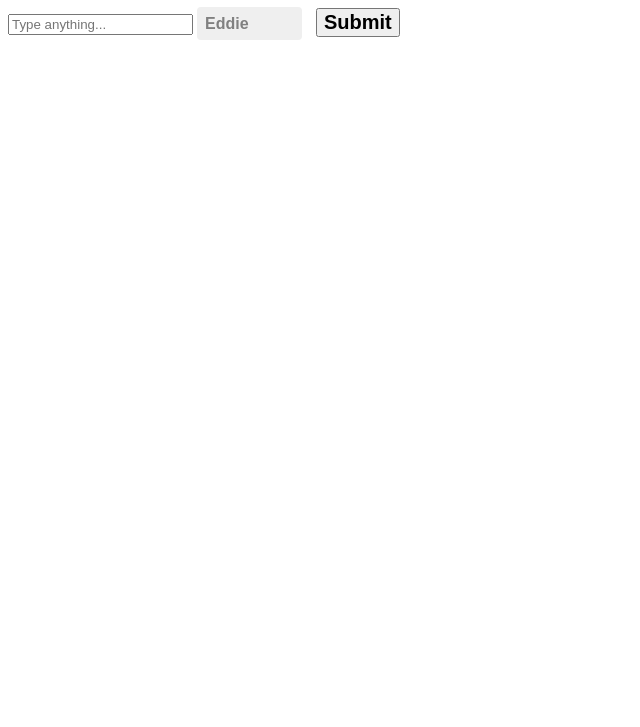
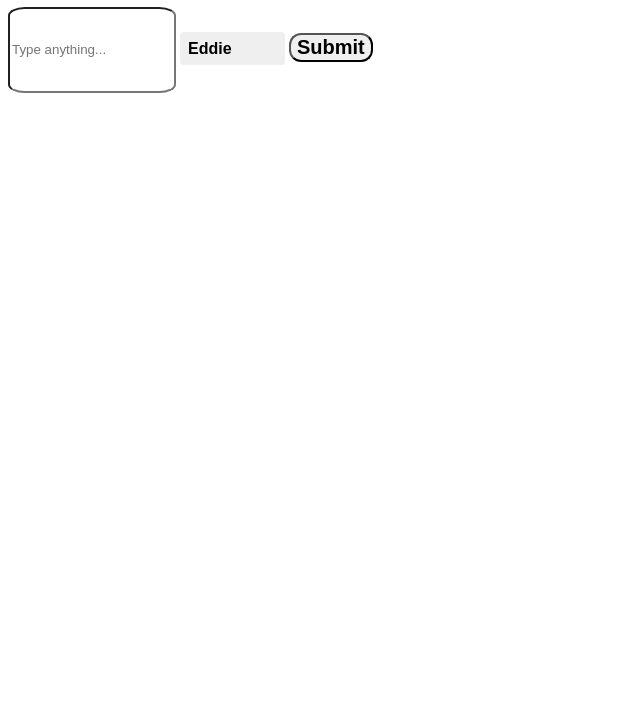
Before and after one commit to invictus-anic3tus/Eddie, a plain HTML site: page index.html in a window 1280 px wide. Shown: the part 73-800 px from the top of the page, without its empty margins (0-640 px from the left). Drawn offline with Linux system fonts and the light colour scheme.

Commit message:
update index.html

```diff
--- a/index.html
+++ b/index.html
@@ -9,6 +9,9 @@
 
 <style>
   select {
+  font-size: 16px;
+  font-weight: bold;
+  display: inline-block;
   padding: 8px;
   border: none;
   border-radius: 4px;
@@ -16,14 +19,6 @@
   -webkit-appearance: none;
   -moz-appearance: none;
   font-family: Arial, sans-serif;
-  }
-
-  select {
-  font-size: 16px;
-  font-weight: bold;
-  display: inline-block;
-  margin-right: 10px;
-  color: gray;
   }
 
   option {
@@ -36,6 +31,13 @@
   font-weight: bold;
   display: inline-block;
   margin-right: 20px;
+  border-radius: 12px;
+  }
+
+  input {
+  height: 80px;
+  width: 160px;
+  border-radius: 10%;
   }
 </style>
 
```
